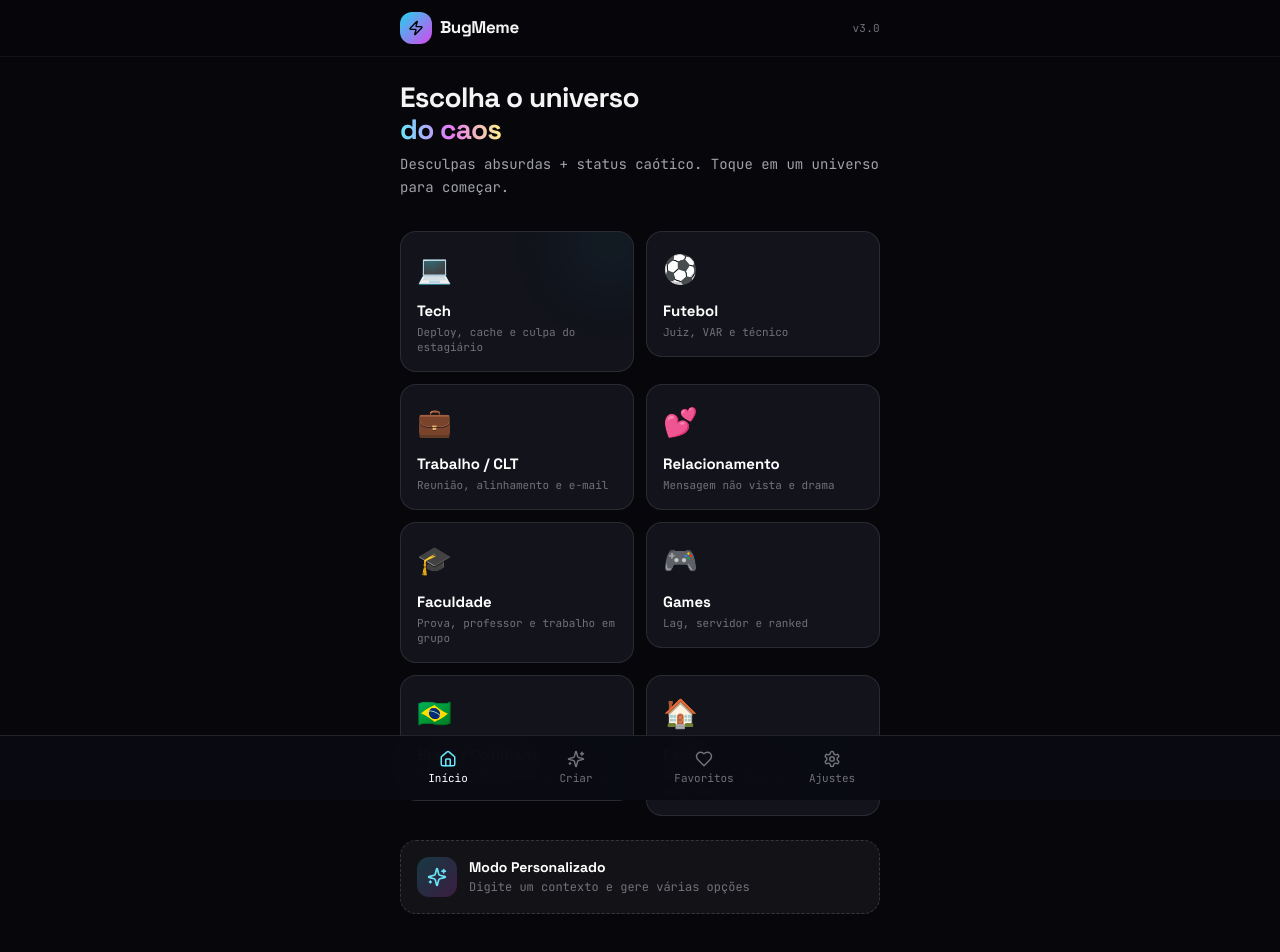
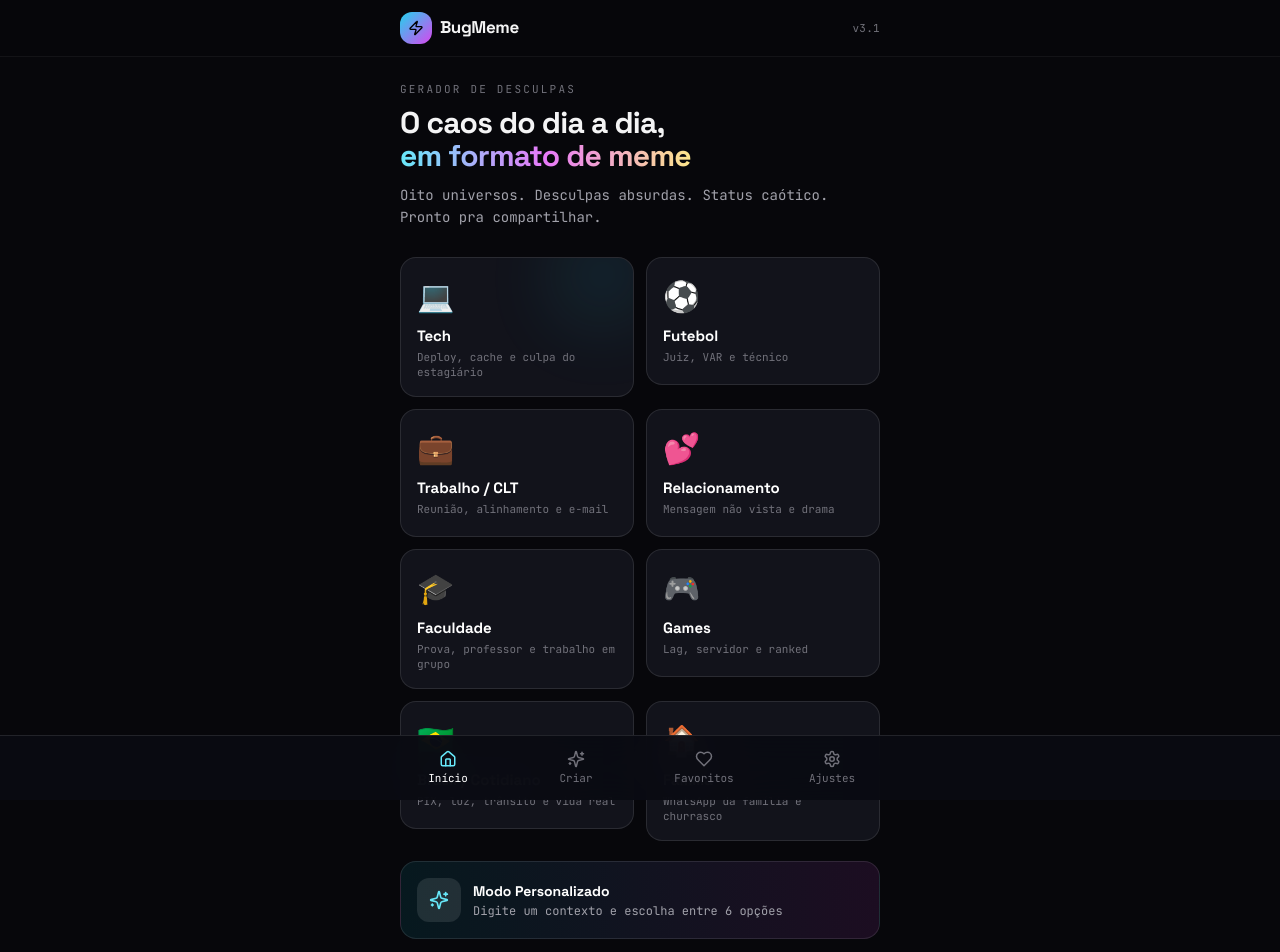
Before and after one commit to jadiel054/bugmeme, a Next.js app: page / in a window 1280 px wide. Shown: the top 952 px of the page. Built offline with nearby package versions, Linux system fonts and the light colour scheme.

Commit message:
polish: richer home hero and universe cards

```diff
--- a/app/page.tsx
+++ b/app/page.tsx
@@ -8,7 +8,6 @@
 export default function HomePage() {
   return (
     <div className="min-h-screen bg-[#07070b] text-zinc-100">
-      {/* Header */}
       <header className="sticky top-0 z-20 border-b border-white/5 bg-[#07070b]/90 backdrop-blur-xl">
         <div className="max-w-lg mx-auto px-4 h-14 flex items-center justify-between">
           <div className="flex items-center gap-2">
@@ -17,26 +16,25 @@
             </div>
             <span className="font-display font-bold text-[17px] tracking-tight">BugMeme</span>
           </div>
-          <div className="text-[11px] text-zinc-500 tracking-wide">v3.0</div>
+          <div className="text-[11px] text-zinc-500 tracking-wide">v3.1</div>
         </div>
       </header>
 
       <main className="max-w-lg mx-auto px-4 pt-6 pb-24">
-        {/* Hero */}
-        <div className="mb-8">
-          <h1 className="font-display font-bold text-[28px] leading-[1.15] tracking-tight">
-            Escolha o universo
+        <div className="mb-7">
+          <p className="text-[11px] tracking-[0.2em] text-zinc-500 mb-2">GERADOR DE DESCULPAS</p>
+          <h1 className="font-display font-bold text-[30px] leading-[1.1] tracking-tight">
+            O caos do dia a dia,
             <br />
-            <span className="bg-gradient-to-r from-cyan-300 via-fuchsia-400 to-yellow-200 bg-clip-text text-transparent">
-              do caos
+            <span className="bg-gradient-to-r from-cyan-300 via-fuchsia-400 to-amber-200 bg-clip-text text-transparent">
+              em formato de meme
             </span>
           </h1>
-          <p className="mt-2 text-[14px] text-zinc-400 leading-relaxed">
-            Desculpas absurdas + status caótico. Toque em um universo para começar.
+          <p className="mt-3 text-[14px] text-zinc-400 leading-relaxed">
+            Oito universos. Desculpas absurdas. Status caótico. Pronto pra compartilhar.
           </p>
         </div>
 
-        {/* Universe grid */}
         <div className="grid grid-cols-2 gap-3">
           {UNIVERSES.map((u, i) => (
             <motion.div
@@ -47,16 +45,14 @@
             >
               <Link
                 href={`/u/${u.id}`}
-                className="block group relative overflow-hidden rounded-2xl border border-white/10 bg-[#12131b] p-4 active:scale-[0.97] transition-transform"
+                className="block group relative overflow-hidden rounded-2xl border border-white/10 bg-[#12131b] p-4 min-h-[128px] active:scale-[0.97] transition-transform"
               >
-                {/* Soft glow */}
                 <div
-                  className={`absolute -right-6 -top-6 w-20 h-20 rounded-full bg-gradient-to-br ${u.accent} opacity-20 blur-2xl group-hover:opacity-35 transition-opacity`}
+                  className={`absolute -right-6 -top-6 w-24 h-24 rounded-full bg-gradient-to-br ${u.accent} opacity-25 blur-2xl group-active:opacity-40 transition-opacity`}
                 />
-
-                <div className="relative">
-                  <div className="text-[28px] mb-3">{u.emoji}</div>
-                  <div className="font-display font-bold text-[15px] text-white leading-tight">
+                <div className="relative h-full flex flex-col">
+                  <div className="text-[30px] mb-2">{u.emoji}</div>
+                  <div className="font-display font-bold text-[15px] text-white leading-tight mt-auto">
                     {u.name}
                   </div>
                   <div className="mt-1 text-[11px] text-zinc-500 leading-snug line-clamp-2">
@@ -68,24 +64,23 @@
           ))}
         </div>
 
-        {/* Custom CTA */}
-        <div className="mt-6">
+        <div className="mt-5">
           <Link
             href="/custom"
-            className="flex items-center gap-3 w-full rounded-2xl border border-dashed border-white/15 bg-white/5 px-4 py-4 active:scale-[0.98] transition"
+            className="flex items-center gap-3 w-full rounded-2xl border border-white/10 bg-gradient-to-r from-cyan-500/10 to-fuchsia-500/10 px-4 py-4 active:scale-[0.98] transition"
           >
-            <div className="w-10 h-10 rounded-xl bg-gradient-to-br from-cyan-400/20 to-fuchsia-500/20 flex items-center justify-center">
+            <div className="w-11 h-11 rounded-xl bg-white/10 flex items-center justify-center">
               <Sparkles className="w-5 h-5 text-cyan-300" />
             </div>
             <div className="flex-1">
               <div className="font-display font-bold text-[14px] text-white">Modo Personalizado</div>
-              <div className="text-[12px] text-zinc-500">Digite um contexto e gere várias opções</div>
+              <div className="text-[12px] text-zinc-400">Digite um contexto e escolha entre 6 opções</div>
             </div>
           </Link>
         </div>
 
         <p className="mt-10 text-center text-[11px] text-zinc-600">
-          feito com ódio de deploy na sexta
+          feito com ódio de deploy na sexta · multi-universo
         </p>
       </main>
     </div>
```
